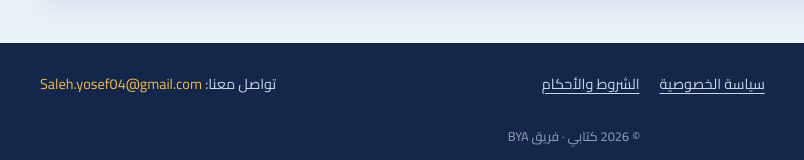
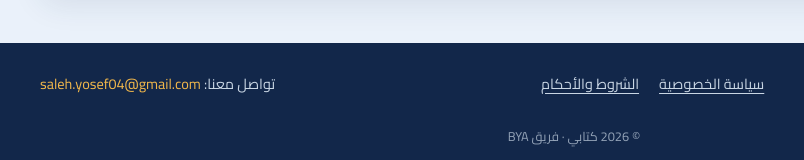
Before and after one commit to yosef-khaled04/kitabi-site, a plain HTML site: page index.html in a window 1280 px wide. Shown: the part 2931-3091 px from the top of the page, 66-870 px from the left. Drawn offline with Linux system fonts and the light colour scheme.

Commit message:
edit the email

```diff
--- a/index.html
+++ b/index.html
@@ -155,7 +155,7 @@
         <a href="https://sites.google.com/smail.ucas.edu.ps/kitabi-privacy-policy" target="_blank" rel="noopener">سياسة الخصوصية</a>
         <a href="https://sites.google.com/smail.ucas.edu.ps/kitabi-terms-conditions" target="_blank" rel="noopener">الشروط والأحكام</a>
       </div>
-      <div class="footer-email">تواصل معنا: <a href="mailto:Saleh.yosef04@gmail.com">Saleh.yosef04@gmail.com</a></div>
+      <div class="footer-email">تواصل معنا: <a href="mailto:Saleh.yosef04@gmail.com">saleh.yosef04@gmail.com</a></div>
     </div>
     <div class="container copy" style="text-align:center;padding-bottom:16px">© 2026 كتابي · فريق BYA</div>
   </footer>
```
